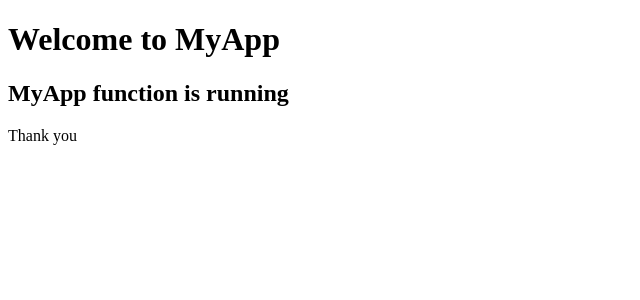
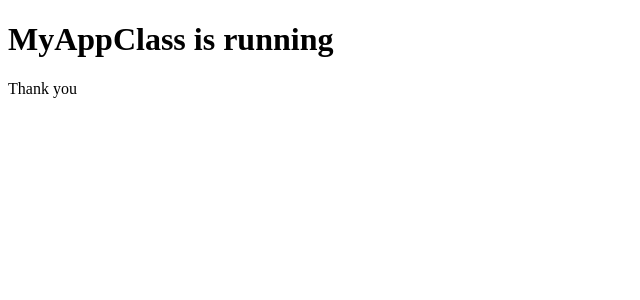
Before and after one commit to raisulrashu/react-is-fun, a React (Create React App) app: page / in a window 1280 px wide. Shown: the top 300 px of the page, without its empty margins (0-640 px from the left). Built offline with nearby package versions, Linux system fonts and the light colour scheme.

Commit message:
MyAppClass added

```diff
--- /dev/null
+++ b/src/MyAppClass.js
@@ -0,0 +1,16 @@
+// Raisul Rashu
+// 2021 Oct 30
+
+import React, { Component } from 'react';
+
+export default class MyAppClass extends Component {
+    render(){
+        console.log("MyAppClass");
+        return (
+            <div>
+                <h1>MyAppClass is running</h1>
+                <p>Thank you</p>
+            </div>
+        );
+    }
+}
--- a/src/index.js
+++ b/src/index.js
@@ -1,13 +1,17 @@
+// Raisul Rashu
+// 2021 Oct 30
+
 import React from 'react';
 import ReactDOM from 'react-dom';
 // import './index.css';
 // import App from './App';
-import MyApp from './MyApp';
+// import MyApp from './MyApp';
+import MyAppClass from './MyAppClass';
 import reportWebVitals from './reportWebVitals';
 
 ReactDOM.render(
   <React.StrictMode>
-    <MyApp />
+    <MyAppClass />
   </React.StrictMode>,
   document.getElementById('root')
 );
```
